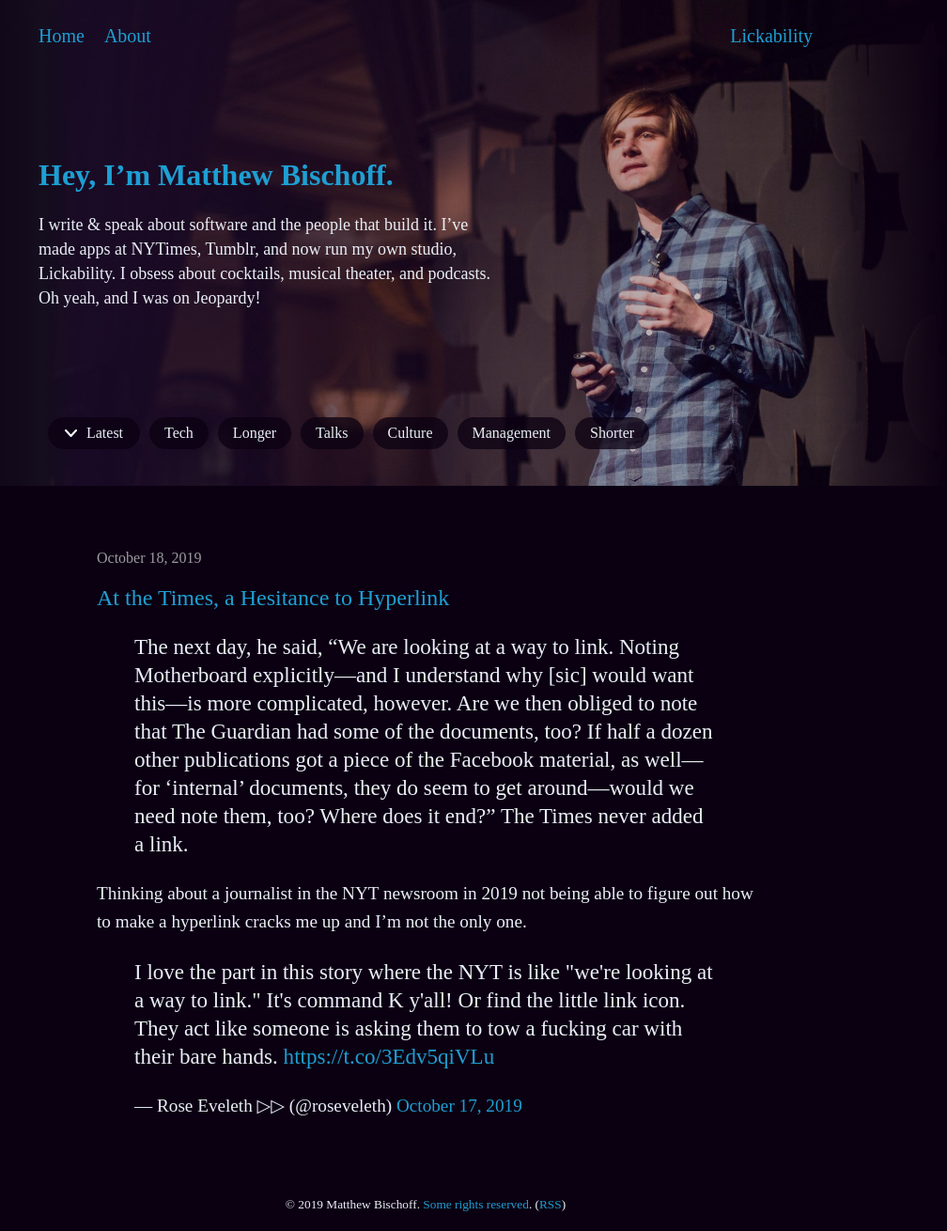
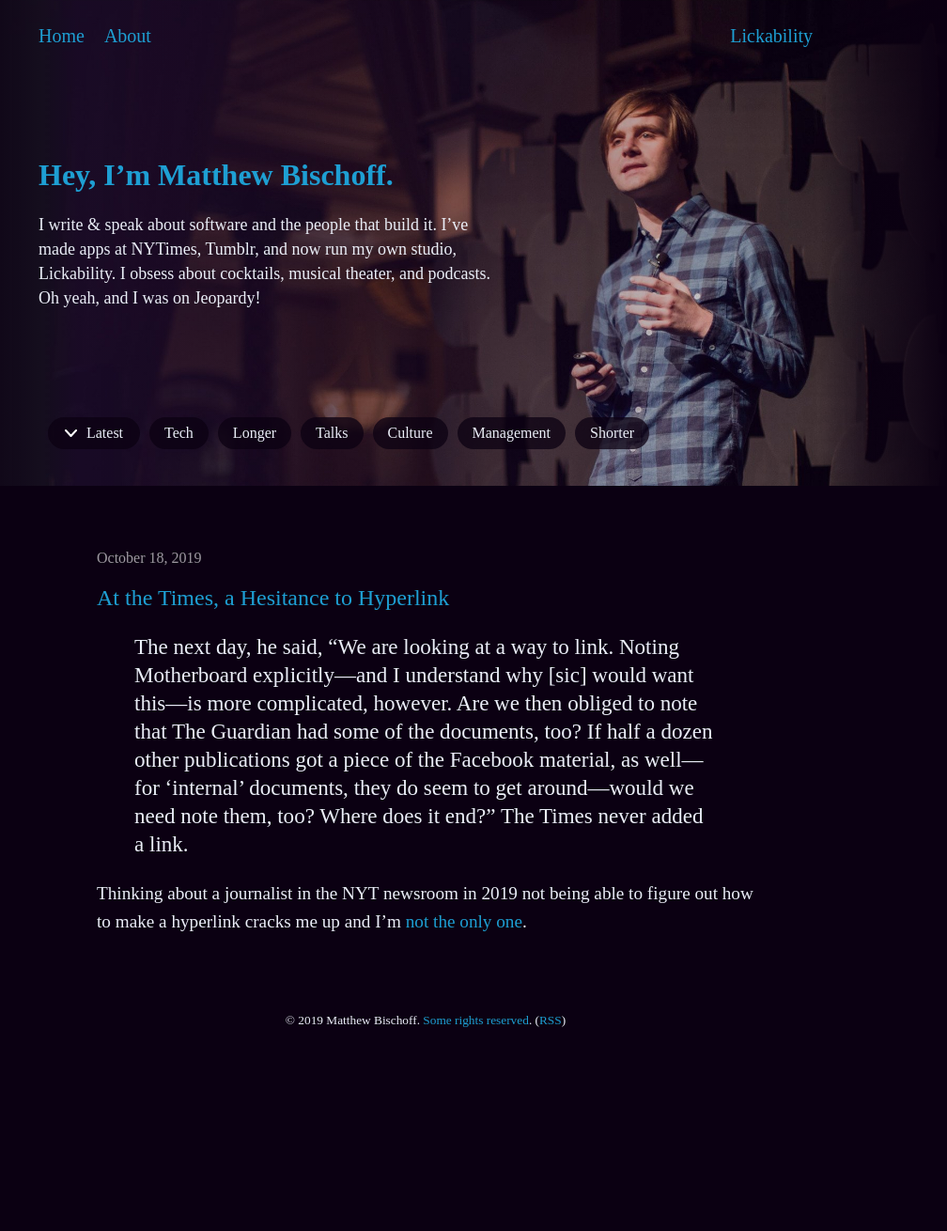
Before and after one commit to mbbischoff/website, a Jekyll site: the page built from _posts/2019-10-18-at-the-times-a-hesitance-to-hyperlink.markdown, in a window 1280 px wide. Shown: the whole page at 94% size, without its empty margins (187-1195 px from the left). Built offline with Jekyll 4.4.1, drawn with Linux system fonts in a browser that asks for light colours; some web fonts are replaced; comment, search, counter and statistics services are not loaded; after the commit the page ends 1114 px from its top, so only the background shows below that.

Commit message:
Updated At The Times A Hesitance To Hyperlink

```diff
--- a/_posts/2019-10-18-at-the-times-a-hesitance-to-hyperlink.markdown
+++ b/_posts/2019-10-18-at-the-times-a-hesitance-to-hyperlink.markdown
@@ -17,6 +17,4 @@ link: https://www.vice.com/en_us/article/ywaeg5/at-the-times-a-hesitance-to-hype
 
 > The next day, he said, "We are looking at a way to link. Noting Motherboard explicitly—and I understand why [sic] would want this—is more complicated, however. Are we then obliged to note that The Guardian had some of the documents, too? If half a dozen other publications got a piece of the Facebook material, as well—for 'internal' documents, they do seem to get around—would we need note them, too? Where does it end?" The Times never added a link.
 
-Thinking about a journalist in the NYT newsroom in 2019 not being able to figure out how to make a hyperlink cracks me up and I’m not the only one.
-
-<blockquote class="twitter-tweet" data-dnt="true" data-theme="dark" data-link-color="#1E9FD3"><p lang="en" dir="ltr">I love the part in this story where the NYT is like &quot;we&#39;re looking at a way to link.&quot; It&#39;s command K y&#39;all! Or find the little link icon. They act like someone is asking them to tow a fucking car with their bare hands. <a href="https://t.co/3Edv5qiVLu">https://t.co/3Edv5qiVLu</a></p>&mdash; Rose Eveleth ▷▷ (@roseveleth) <a href="https://twitter.com/roseveleth/status/1184882023694925825?ref_src=twsrc%5Etfw">October 17, 2019</a></blockquote> <script async src="https://platform.twitter.com/widgets.js" charset="utf-8"></script>
+Thinking about a journalist in the NYT newsroom in 2019 not being able to figure out how to make a hyperlink cracks me up and I’m [not the only one](https://twitter.com/roseveleth/status/1184882023694925825).
```
